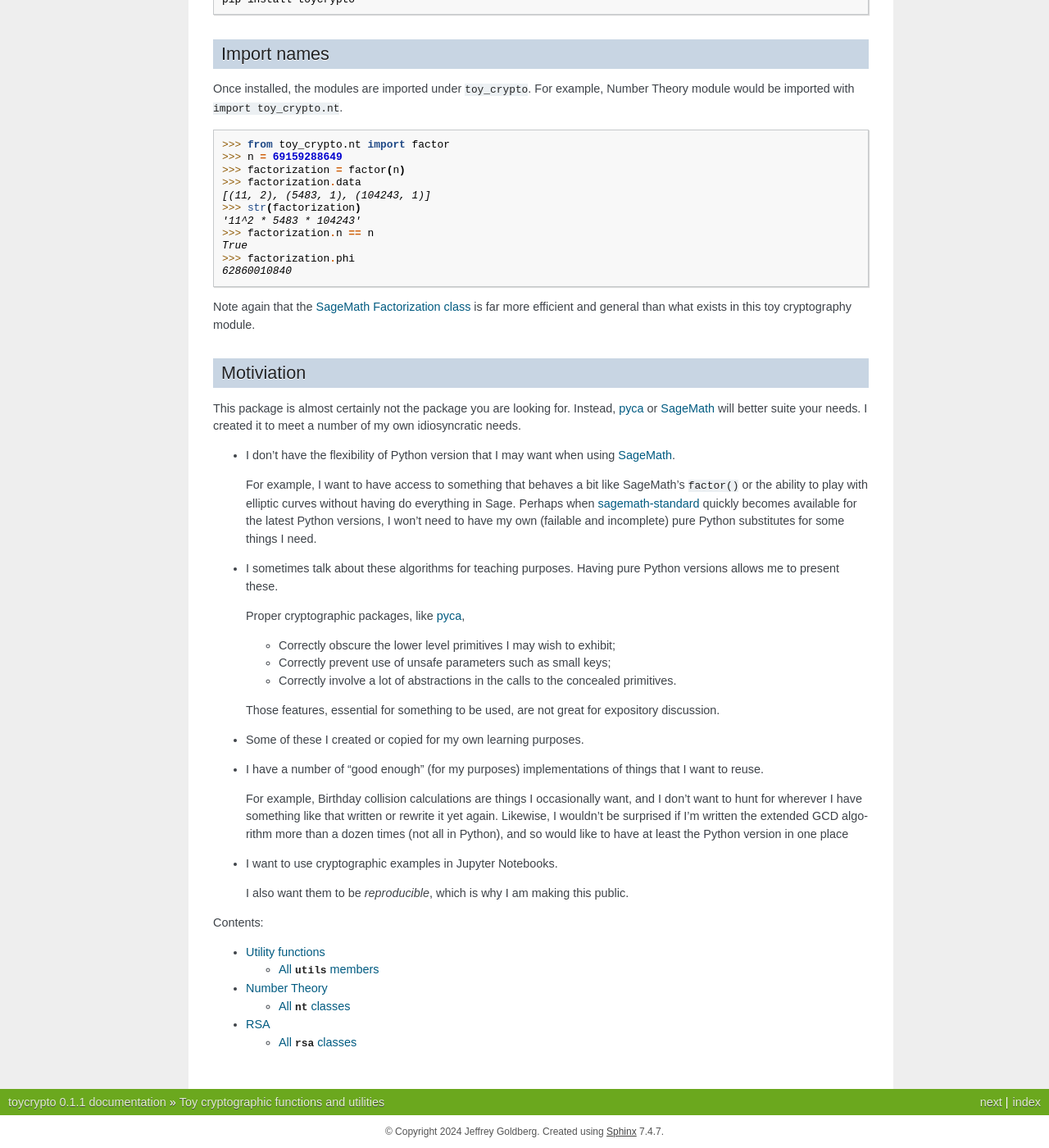
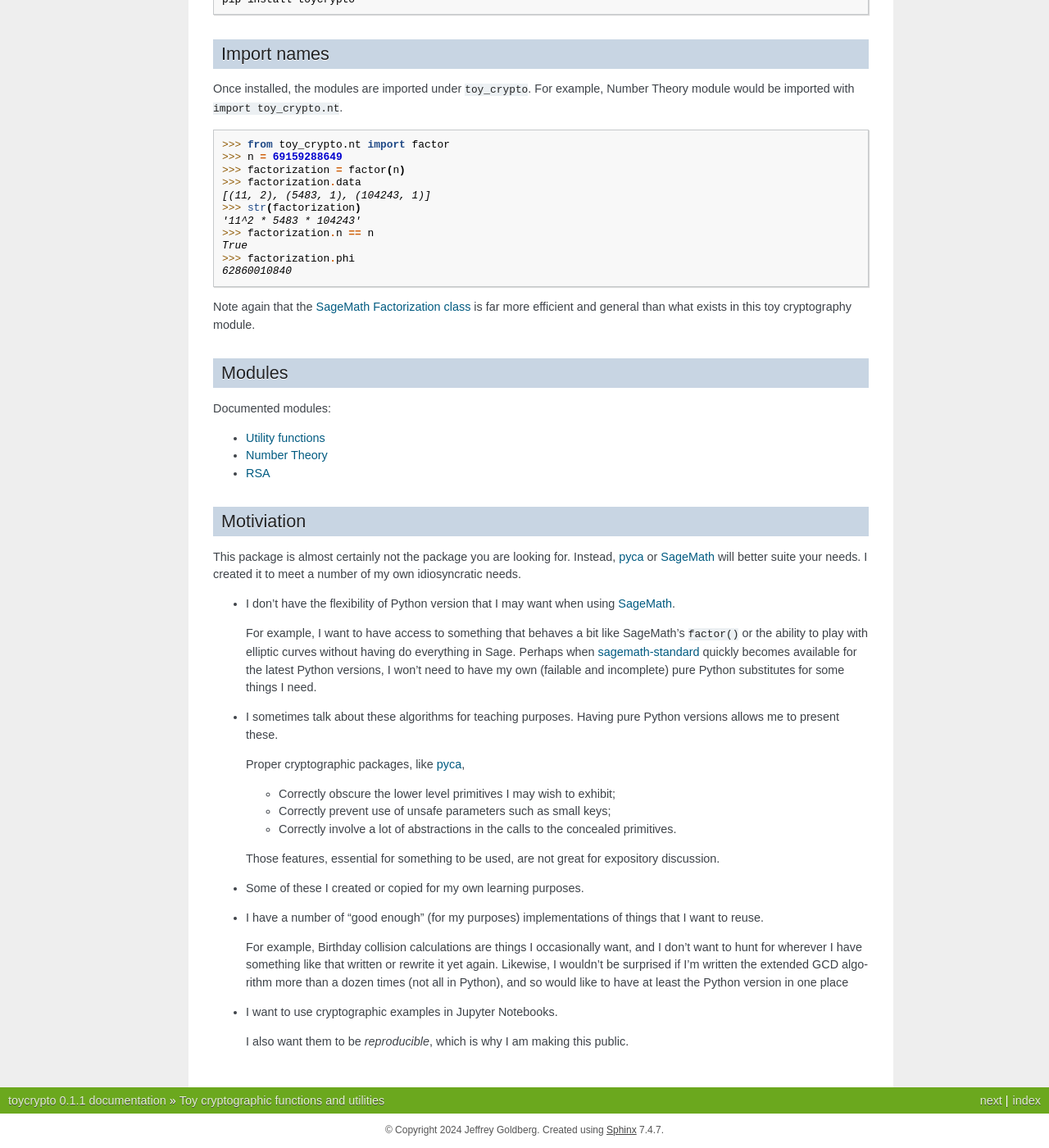
Before and after one commit to jpgoldberg/toy-crypto-math, a Sphinx documentation site: the page built from docs/source/index.rst, in a window 1280 px wide and 1400 px high, scrolled down 441 px. Shown: the whole window at 82% size. Built offline with Sphinx 7.4.7, drawn with Linux system fonts in a browser that asks for light colours.

Commit message:
Modules docs more visible

```diff
--- a/docs/source/index.rst
+++ b/docs/source/index.rst
@@ -43,6 +43,18 @@ True
 
 Note again that the `SageMath Factorization class <https://doc.sagemath.org/html/en/reference/structure/sage/structure/factorization.html>`_ is far more efficient and general than what exists in this toy cryptography module.
 
+Modules
+-------
+
+.. toctree::
+   :maxdepth: 1
+   :caption: Documented modules:
+
+   utils
+   nt
+   rsa
+
+
 Motiviation
 -----------
 
@@ -77,13 +89,3 @@ I created it to meet a number of my own idiosyncratic  needs.
 - I want to use cryptographic examples in Jupyter Notebooks.
 
   I also want them to be *reproducible*, which is why I am making this public.
-
-
-
-.. toctree::
-   :maxdepth: 2
-   :caption: Contents:
-
-   utils
-   nt
-   rsa
```
